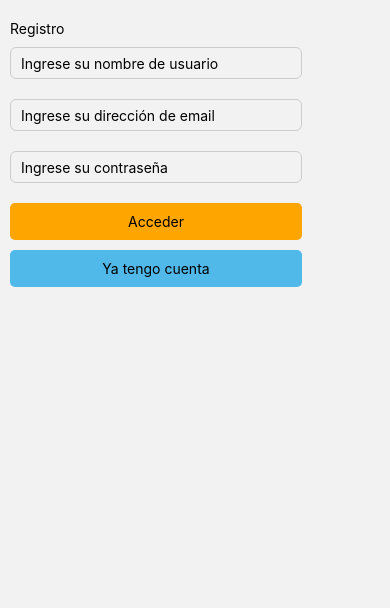
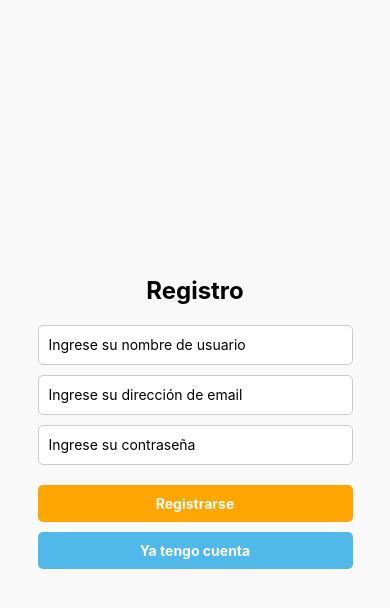
Before and after one commit to lucasgarcia0/segundaParteProg2, a React Native app: screen /Register in a window 390 px wide. Shown: the top 608 px of the page. Built offline with nearby package versions, Linux system fonts and the light colour scheme; no server answers.

Commit message:
register y login validations

```diff
--- a/src/screens/Login.js
+++ b/src/screens/Login.js
@@ -33,7 +33,12 @@ class Login extends Component {
   render() {
     return (
       <View style={styles.container}>
-        <Text>Ingresar</Text>
+        <Text style={styles.titulo}t>Ingresar</Text>
+
+        {this.state.error ? (
+          <Text style={styles.errorText}>{this.state.error}</Text>
+        ) : null}
+
         <TextInput  style={styles.field}
           keyboardType="email-address"
           placeholder="Ingrese su dirección de email"
@@ -70,6 +75,11 @@ const styles = StyleSheet.create({
         width: '80vw',
 
     },
+    titulo: {
+        fontSize: 24,
+        fontWeight: "bold",
+        marginBottom: 20,
+    },
     field: {
         height: 20,
         paddingTop: 15,
@@ -95,6 +105,11 @@ const styles = StyleSheet.create({
       buttonSecondary: {
         backgroundColor: "#ffa500",
       },
+      errorText: {
+        color: "red",
+        fontSize: 12,
+        marginBottom: 10,
+      }
 
 
 });
--- a/src/screens/Register.js
+++ b/src/screens/Register.js
@@ -1,7 +1,5 @@
 import React, { Component } from "react";
-import { StyleSheet, TouchableOpacity,} from "react-native";
-import { Text, TextInput, View } from "react-native-web"
-
+import { StyleSheet, TouchableOpacity, TextInput, View, Text } from "react-native";
 import { auth, db } from "../firebase/config";
 
 class Register extends Component {
@@ -11,7 +9,6 @@ class Register extends Component {
       email: "",
       password: "",
       userName: "",
-        registered: false,
       error: "",
     };
   }
@@ -25,98 +22,127 @@ class Register extends Component {
   }
 
   handleSubmit() {
+    const { email, password, userName } = this.state;
+
+    if (!email || !password || !userName) {
+      this.setState({ error: "Todos los campos son obligatorios." });
+      return;
+    }
+
     auth
-          .createUserWithEmailAndPassword(this.state.email, this.state.password)
-          .then(
-            db.collection('users').add({
-              email: this.state.email,
-              usuario: this.state.userName,
-              createdAt: Date.now()
+      .createUserWithEmailAndPassword(email, password)
+      .then(() => {
+        return db.collection("users").add({
+          email: email,
+          usuario: userName,
+          createdAt: Date.now(),
+        });
       })
-          )
-          .then(() => this.props.navigation.navigate("Login"))
-          .catch((error) => this.setState({ error: "Fallo el registro" }));
+      .then(() => {
+        this.setState({ error: "" });
+        this.props.navigation.navigate("Login");
+      })
+      .catch((error) => {
+        this.setState({ error: error.message });
+      });
   }
 
   render() {
+    const { email, password, userName, error } = this.state;
+
     return (
-              <View style= {styles.container}>
-                <Text>Registro</Text>
-                <TextInput style={styles.field}
+      <View style={styles.container}>
+        <Text style={styles.title}>Registro</Text>
+
+        {this.state.error ? (
+          <Text style={styles.errorText}>{this.state.error}</Text>
+        ) : null}
+
+        <TextInput
+          style={styles.field}
           keyboardType="default"
           placeholder="Ingrese su nombre de usuario"
           onChangeText={(text) => this.setState({ userName: text })}
-                  value={this.state.userName}
+          value={userName}
         />
 
-                <TextInput  style={styles.field}
+        <TextInput
+          style={styles.field}
           keyboardType="email-address"
           placeholder="Ingrese su dirección de email"
           onChangeText={(text) => this.setState({ email: text })}
-                  value={this.state.email}
+          value={email}
         />
 
-                <TextInput  style={styles.field}
+        <TextInput
+          style={styles.field}
           placeholder="Ingrese su contraseña"
           secureTextEntry={true}
           onChangeText={(text) => this.setState({ password: text })}
-                  value={this.state.password}
+          value={password}
         />
 
         <TouchableOpacity
           onPress={() => this.handleSubmit()}
           style={[styles.button, styles.buttonSecondary]}
         >
-                  <Text>Acceder</Text>
+          <Text style={styles.buttonText}>Registrarse</Text>
         </TouchableOpacity>
 
         <TouchableOpacity
           onPress={() => this.props.navigation.navigate("Login")}
           style={styles.button}
         >
-                  <Text>Ya tengo cuenta</Text>
+          <Text style={styles.buttonText}>Ya tengo cuenta</Text>
         </TouchableOpacity>
       </View>
     );
   }
+}
 
-}
 const styles = StyleSheet.create({
   container: {
     flex: 1,
-        paddingLeft: 10,
-        paddingRight: 10,
-        marginTop: 20,
-        alignContent:'center',
-        width: '80vw',
-
+    padding: 20,
+    justifyContent: "center",
+    alignItems: "center",
+    backgroundColor: "#f9f9f9",
+  },
+  title: {
+    fontSize: 24,
+    fontWeight: "bold",
+    marginBottom: 20,
   },
   field: {
-        height: 20,
-        paddingTop: 15,
-        paddingBottom: 15,
-        paddingLeft: 10,
-        paddingRight: 10,
-        borderColor: '#ccc',
-        borderStyle: 'solid',
-        borderRadius: 6,
-        marginTop: 10,
+    width: "90%",
+    height: 40,
+    borderColor: "#ccc",
+    borderWidth: 1,
+    borderRadius: 5,
+    paddingHorizontal: 10,
     marginBottom: 10,
-        borderWidth: 1
-
+    backgroundColor: "#fff",
   },
   button: {
     backgroundColor: "#51b9e9",
     borderRadius: 5,
     padding: 10,
-        width: "100%",
+    width: "90%",
     alignItems: "center",
     marginTop: 10,
   },
   buttonSecondary: {
     backgroundColor: "#ffa500",
   },
+  buttonText: {
+    color: "#fff",
+    fontWeight: "bold",
+  },
+  errorText: {
+    color: "red",
+    fontSize: 12,
+    marginBottom: 10,
+  },
+});
 
-
-});
-export default Register
+export default Register;
```
Lines whose indentation alone changed are shown as unchanged.
